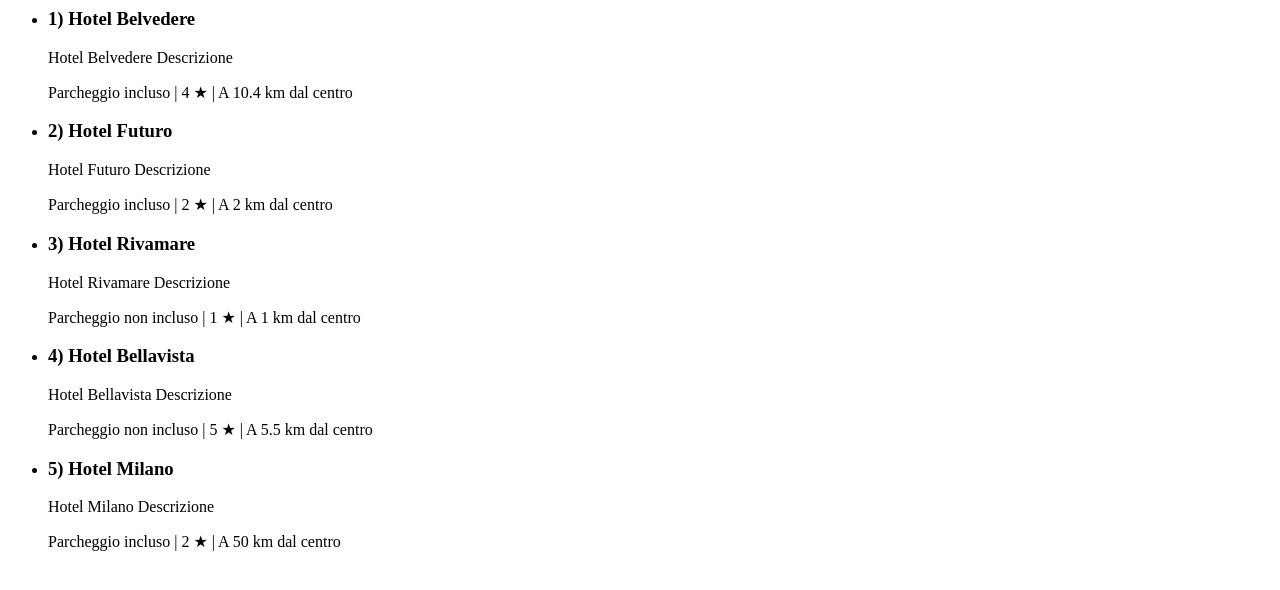
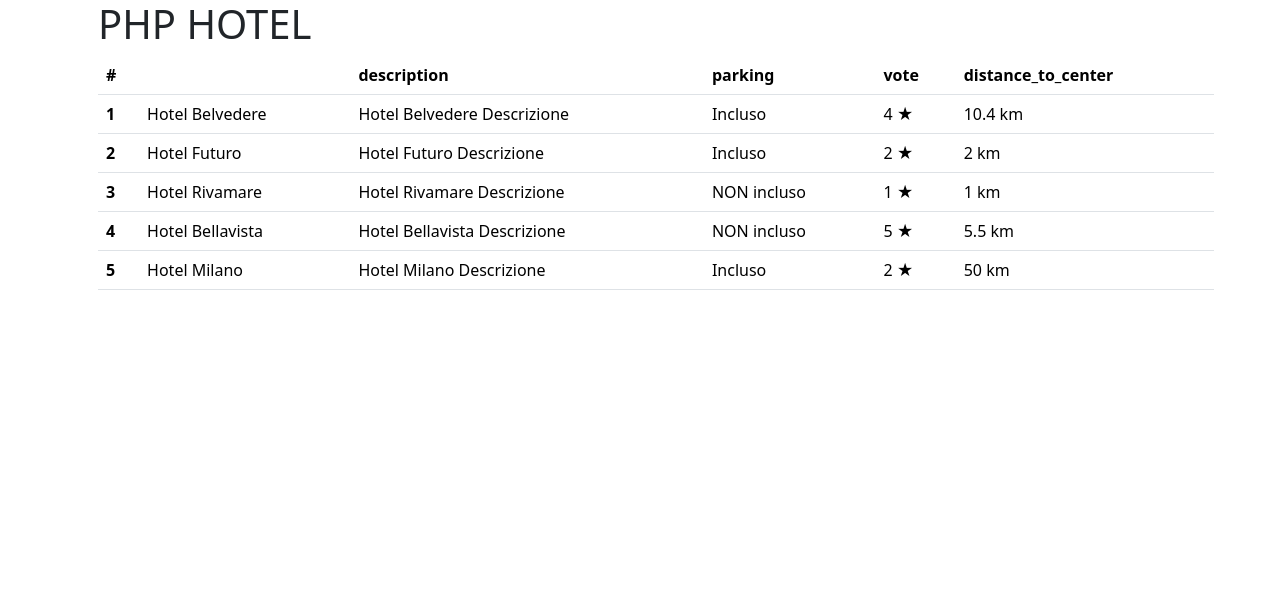
Before and after one commit to Step1017/php-hotel, a PHP site: page / in a window 1280 px wide. Shown: the top 590 px of the page. Run offline with PHP 8.4, Linux system fonts and the light colour scheme; data that the repository does not hold is empty.

Commit message:
Esercizio base completato

```diff
--- a/index.php
+++ b/index.php
@@ -43,7 +43,7 @@
     echo '<ul>';
     foreach ($hotels as $index => $hotel) {
         ?>
-            <li>
+            <!-- <li>
                 <?php /*var_dump($hotel);*/ ?>
                 <h3><?php echo ($index + 1).') '.$hotel['name']; ?></h3>
                 <p><?php echo $hotel["description"]; ?></p>
@@ -58,8 +58,70 @@
                         A <?php echo $hotel['distance_to_center']; ?> km dal centro
                     </span>
                 </div>
-            </li>
+            </li> -->
         <?php
     }
-    echo '</ul>';
+    //echo '</ul>';
+
+    // stampiamo come nomi delle colonne le chiavi dell'array
+    $tableHeaders = null;
+    if (count ($hotels) > 0) {
+        $tableHeaders = array_keys($hotels[0]);
+    }
+
+    // var_dump($tableHeaders);
 ?>
+
+<!DOCTYPE html>
+<html lang="en">
+    <head>
+        <meta charset="UTF-8">
+        <meta http-equiv="X-UA-Compatible" content="IE=edge">
+        <meta name="viewport" content="width=device-width, initial-scale=1.0">
+        <title>Document</title>
+        <link href="https://cdn.jsdelivr.net/npm/bootstrap@5.3.0-alpha1/dist/css/bootstrap.min.css" rel="stylesheet" integrity="sha384-GLhlTQ8iRABdZLl6O3oVMWSktQOp6b7In1Zl3/Jr59b6EGGoI1aFkw7cmDA6j6gD" crossorigin="anonymous">
+    </head>
+    <body>
+        <main>
+            <div class="container">
+                <div class="row">
+                    <div class="col">
+                        <h1>
+                            PHP HOTEL
+                        </h1>
+                        <table class="table">
+                            <thead>
+                                <tr>
+                                    <th scope="col">#</th>
+                                    <?php
+                                        if (isset($tableHeaders)) {
+                                            for ($i - 0; $i < count($tableHeaders); $i++) {
+                                                echo '<th scope="col">'.$tableHeaders[$i].'</th>';
+                                            }
+                                        }
+                                    ?>
+                                </tr>
+                            </thead>
+                            <tbody>
+                                <?php
+                                    foreach ($hotels as $index => $hotel) {
+                                ?>
+                                    <tr>
+                                        <th scope="row"><?php echo ($index + 1); ?></th>
+                                        <td><?php echo $hotel["name"]; ?></td>
+                                        <td><?php echo $hotel["description"]; ?></td>
+                                        <td><?php echo ($hotel['parking'] ? 'Incluso' : 'NON incluso'); ?></td>
+                                        <td><?php echo $hotel["vote"]; ?> ★</td>
+                                        <td><?php echo $hotel["distance_to_center"]; ?> km</td>
+                                    </tr>
+                                <?php
+                                    }
+                                ?>
+                            </tbody>
+                        </table>
+                    </div>
+                </div>
+            </div>
+        </main>
+    </body>
+</html>
```
